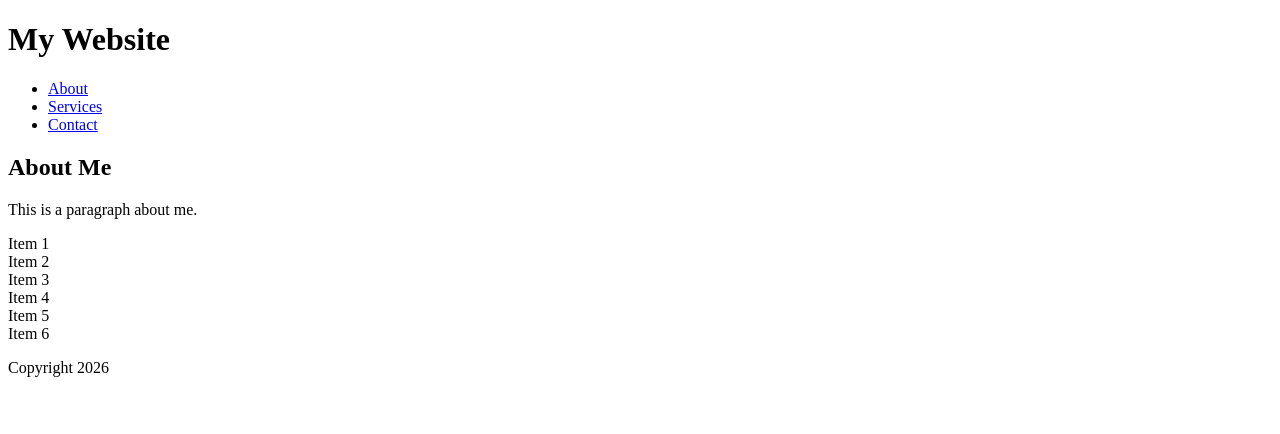
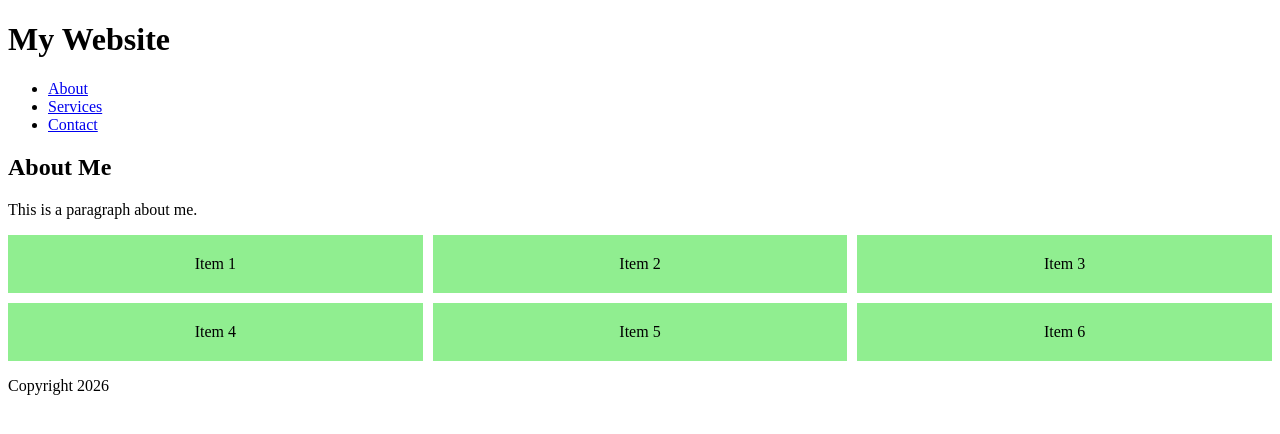
Before and after one commit to Eemk15/web_site_dev_course_autumn_2026, a plain HTML site: page WS_04/index.html in a window 1280 px wide. Drawn offline with Linux system fonts and the light colour scheme.

Commit message:
grid container

```diff
--- a/WS_04/index.html
+++ b/WS_04/index.html
@@ -3,6 +3,7 @@
 <head>
     <meta charset="UTF-8">
     <meta name="viewport" content="width=device-width, initial-scale=1.0">
+    <link rel="stylesheet" href="style.css">
     <title>My Website</title>
 </head>
 <body>
--- /dev/null
+++ b/WS_04/style.css
@@ -0,0 +1,11 @@
+.grid-container {
+  display: grid;
+  grid-template-columns: repeat(3, 1fr);
+  grid-gap: 10px;
+}
+
+.grid-item {
+  background-color: lightgreen;
+  padding: 20px;
+  text-align: center;
+}
```
